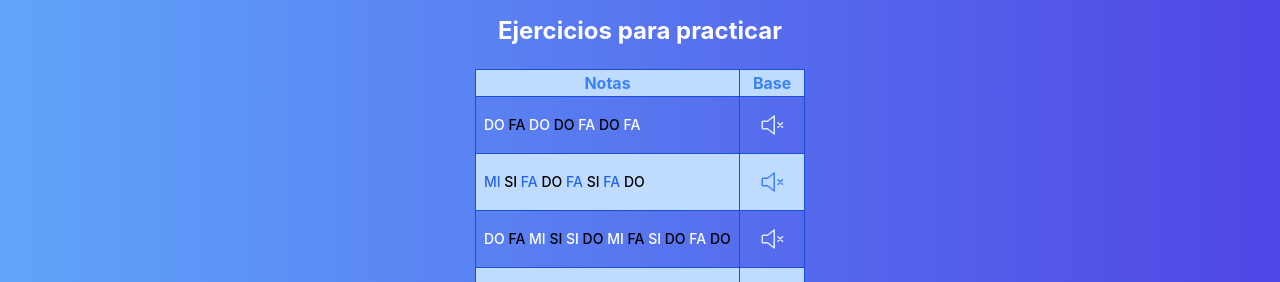
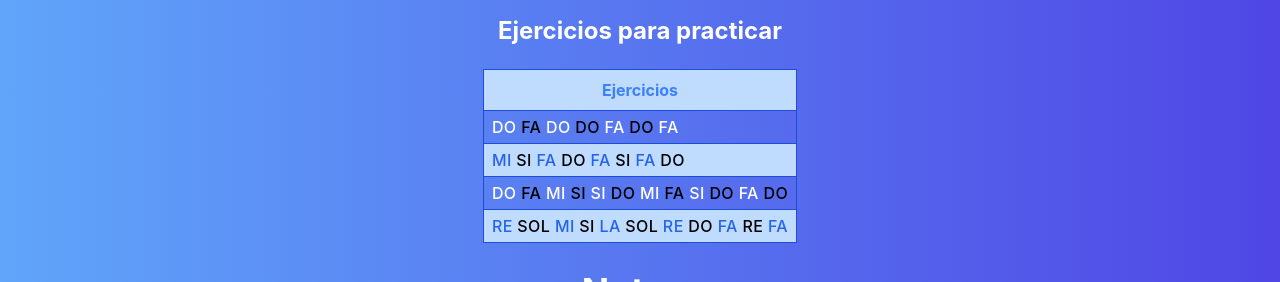
Before and after one commit to solisjoaquin/react-piano, a Next.js app: page /clase1 in a window 1280 px wide. Shown: the part 670-952 px from the top of the page. Built offline with nearby package versions, Linux system fonts and the light colour scheme; no server answers.

Commit message:
removing button guitar song

```diff
--- a/components/Table.js
+++ b/components/Table.js
@@ -4,34 +4,35 @@ export const Table = () => {
     return (<table class="my-3 table-auto border-collapse border border-blue-700">
         <thead>
             <tr className="bg-blue-200">
-                <th className="border text-blue-500 border-blue-700">Notas</th>
-                <th className="border text-blue-500 border-blue-700">Base</th>
+                <th className="border py-2 text-blue-500 border-blue-700">Ejercicios</th>
+                {/* <th className="border text-blue-500 border-blue-700">Base</th> */}
 
             </tr>
         </thead>
         <tbody>
             <tr>
-                <td className="border font-medium text-sm text-white border-blue-700 py-1 px-2 ">DO <span className="text-black">FA</span>  DO <span className="text-black">DO</span> FA <span className="text-black">DO</span> FA</td>
-                <td className="border text-blue-100 border-blue-700 py-1 px-2"><PlayButton /></td>
-
+                <td className="tracking-wide border font-medium text-base text-white border-blue-700 py-1 px-2 ">DO <span className="text-black">FA </span>  DO <span className="text-black">DO </span> FA <span className="text-black">DO </span> FA</td>
+                {/*                 <td className="border text-blue-100 border-blue-700 py-1 px-2"><PlayButton /></td>
+ */}
             </tr>
             <tr className="bg-blue-200">
-                <td className="border font-medium text-sm text-blue-600 border-blue-700 py-1 px-2">
-                    MI <span className="text-black">SI</span> FA <span className="text-black">DO</span> FA <span className="text-black">SI</span> FA <span className="text-black">DO</span></td>
-                <td className="border text-blue-500 border-blue-700 py-1 px-2"><PlayButton /></td>
-
+                <td className=" tracking-wide border font-medium text-base text-blue-600 border-blue-700 py-1 px-2">
+                    MI <span className="text-black">SI </span> FA <span className="text-black">DO </span> FA <span className="text-black">SI </span> FA <span className="text-black">DO </span>
+                </td>
+                {/*                 <td className="border text-blue-500 border-blue-700 py-1 px-2"><PlayButton /></td>
+ */}
             </tr>
             <tr>
-                <td className="border font-medium text-sm text-white border-blue-700 py-1 px-2">
-                    DO <span className="text-black">FA</span> MI <span className="text-black">SI</span> SI <span className="text-black">DO</span> MI <span className="text-black">FA</span> SI <span className="text-black">DO</span> FA <span className="text-black">DO</span></td>
-                <td className="border text-blue-100 border-blue-700 py-1 px-2"><PlayButton /></td>
-
+                <td className="tracking-wide border font-medium text-base text-white border-blue-700 py-1 px-2">
+                    DO <span className="text-black">FA </span> MI <span className="text-black">SI </span> SI <span className="text-black">DO </span> MI <span className="text-black">FA </span> SI <span className="text-black">DO </span> FA <span className="text-black">DO </span></td>
+                {/*                 <td className="border text-blue-100 border-blue-700 py-1 px-2"><PlayButton /></td>
+ */}
             </tr>
             <tr className="bg-blue-200 ">
-                <td className="border font-medium text-sm text-blue-600 border-blue-700 py-1 px-2">
-                    RE <span className="text-black">SOL</span> MI <span className="text-black">SI</span> LA <span className="text-black">SOL</span> RE <span className="text-black">DO</span> FA <span className="text-black">RE</span> FA</td>
-                <td className="border text-blue-500 border-blue-700 py-1 px-2"><PlayButton /></td>
-
+                <td className="tracking-wide border font-medium text-base text-blue-600 border-blue-700 py-1 px-2">
+                    RE <span className="text-black"> SOL </span> MI <span className="text-black"> SI </span> LA <span className="text-black">SOL </span> RE <span className="text-black">DO </span> FA <span className="text-black">RE </span> FA</td>
+                {/*                 <td className="border text-blue-500 border-blue-700 py-1 px-2"><PlayButton /></td>
+ */}
             </tr>
         </tbody>
     </table>)
```
